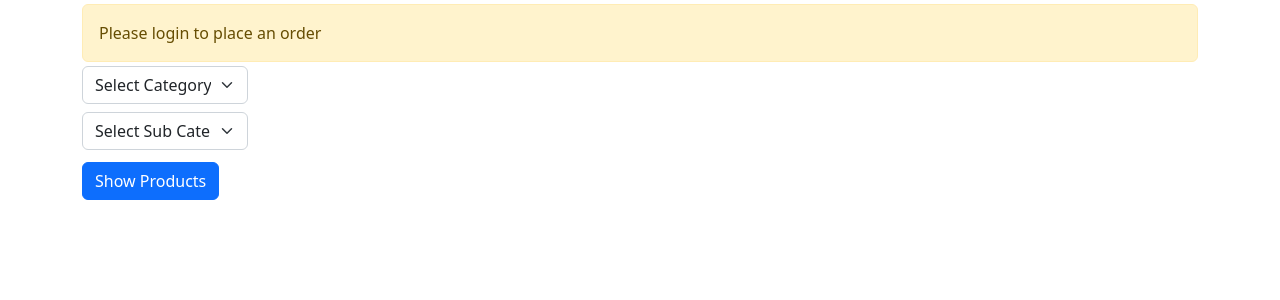
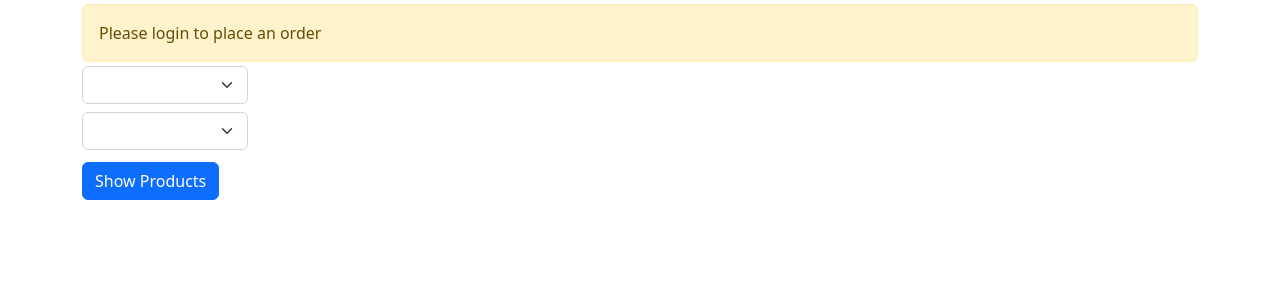
Before and after one commit to AunSyedShah/loyalty_project, a Django app: page / in a window 1280 px wide. Shown: the part 56-356 px from the top of the page. Run offline with Django 4.2, Linux system fonts and the light colour scheme; data that the repository does not hold is empty.

Commit message:
fix select option

```diff
--- a/main_app/views.py
+++ b/main_app/views.py
@@ -20,9 +20,23 @@ def home(request):
     if request.method == "POST":
         if "category_button" in request.POST:
             selected_category = request.POST.get('selected_category')
+            # if selected category is not a number then display error message
+            try:
+                selected_category = int(selected_category)
+            except ValueError:
+                messages.error(request, 'Please Select Category')
+                return redirect('main_app:home')
             products = Product.objects.filter(product_category=selected_category)
             context['products'] = products
             context['categories'] = Category.objects.all()
+            context['sub_categories'] = SubCategory.objects.all()
+            return render(request, 'home.html', context)
+        if 'selected_sub_category' in request.POST:
+            selected_sub_category = request.POST.get('selected_sub_category')
+            products = Product.objects.filter(sub_category=selected_sub_category)
+            context['products'] = products
+            context['categories'] = Category.objects.all()
+            context['sub_categories'] = SubCategory.objects.all()
             return render(request, 'home.html', context)
     context['products'] = Product.objects.all()
     context['categories'] = Category.objects.all()
--- a/templates/home.html
+++ b/templates/home.html
@@ -23,13 +23,11 @@
             <form method="post">
                 {% csrf_token %}
                 <select class="form-select" aria-label="Default select example" name="selected_category">
-                    <option selected>Select Category</option>
                     {% for category in categories %}
                         <option value="{{ category.id }}">{{ category.name }}</option>
                     {% endfor %}
                 </select>
-                <select class="form-select my-2" aria-label="Default select example" name="selected_sub__category">
-                    <option selected>Select Sub Category</option>
+                <select class="form-select my-2" aria-label="Default select example" name="selected_sub_category">
                     {% for category in sub_categories %}
                         <option value="{{ category.id }}">{{ category.name }}</option>
                     {% endfor %}
```
